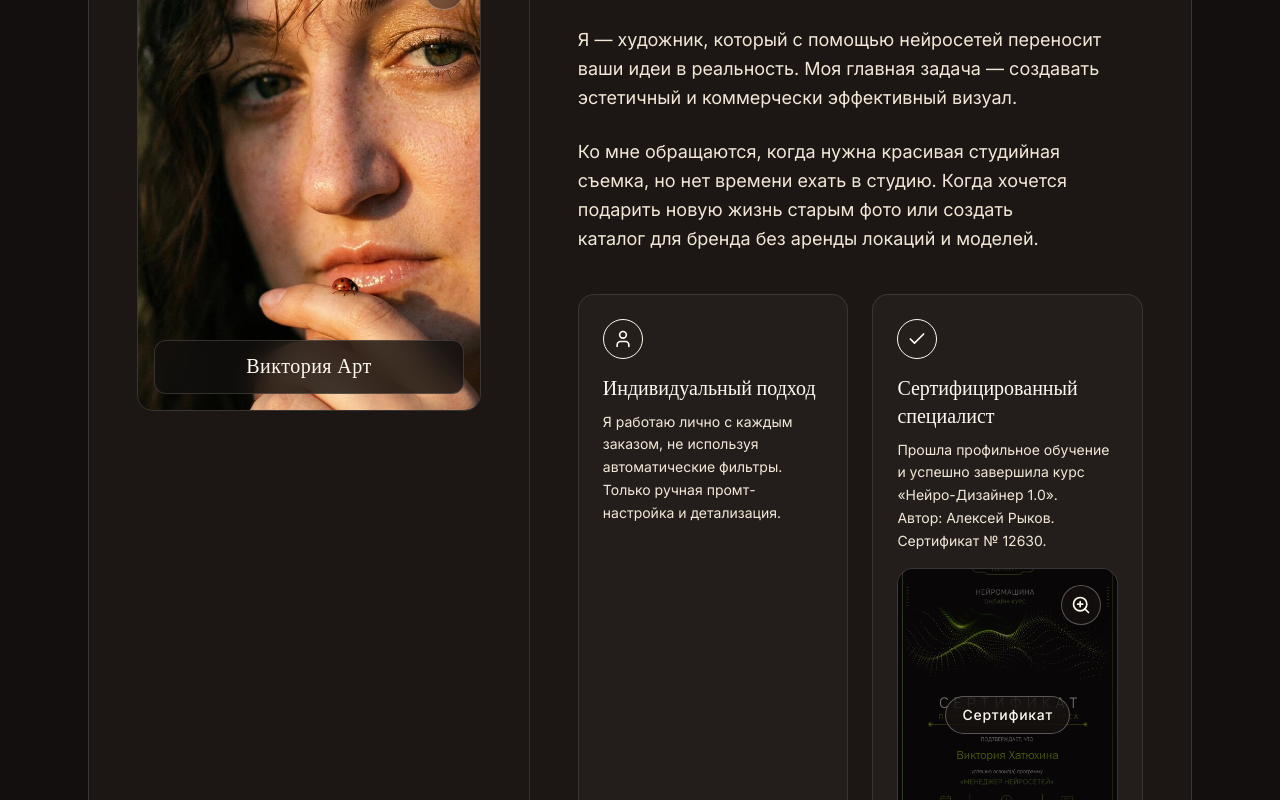
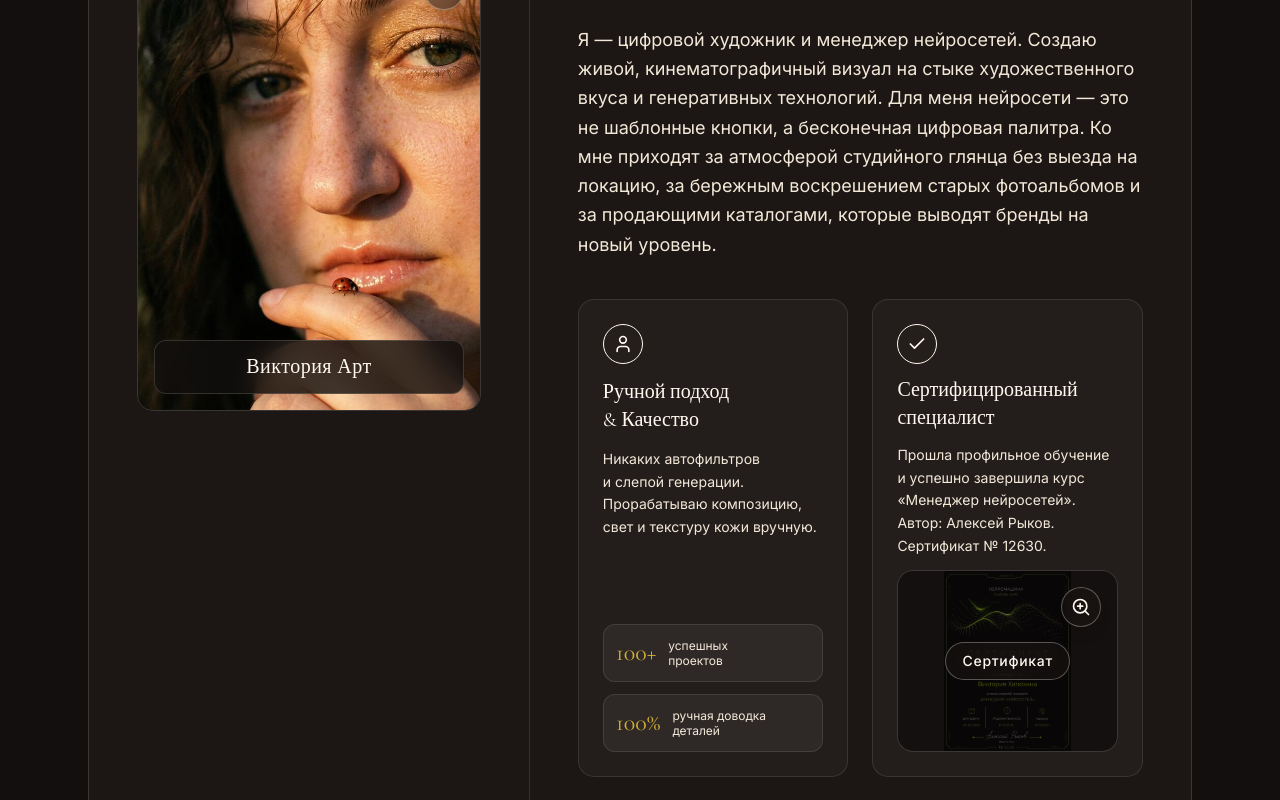
Before and after one commit to hatuhinaassiscenterazy-blip/-, a React (Vite) app: page / in a window 1280 px wide. Shown: the part 7100-7900 px from the top of the page. Built offline with nearby package versions, Linux system fonts and the light colour scheme.

Commit message:
refactor(about): update personal description and layout
Refine the "About Me" text to better emphasize the role of a digital artist and AI manager, and adjust the grid layout for improved component consistency.

```diff
--- a/src/App.tsx
+++ b/src/App.tsx
@@ -742,36 +742,43 @@ export default function App() {
                 <h2 className="text-3xl md:text-4xl font-semibold mb-6 md:mb-8 text-[#fff9f0]">Обо мне & Доверие</h2>
                 <div className="space-y-6 text-[#f3e8d8] text-lg leading-relaxed mb-10">
                   <p>
-                    Я — художник, который с помощью нейросетей переносит ваши идеи в реальность. Моя главная задача — создавать эстетичный и коммерчески эффективный визуал.
-                  </p>
-                  <p>
-                    Ко мне обращаются, когда нужна красивая студийная съемка, но нет времени ехать в студию. Когда хочется подарить новую жизнь старым фото или создать каталог для бренда без аренды локаций и моделей.
+                    Я — цифровой художник и менеджер нейросетей. Создаю живой, кинематографичный визуал на стыке художественного вкуса и генеративных технологий. Для меня нейросети — это не шаблонные кнопки, а бесконечная цифровая палитра. Ко мне приходят за атмосферой студийного глянца без выезда на локацию, за бережным воскрешением старых фотоальбомов и за продающими каталогами, которые выводят бренды на новый уровень.
                   </p>
                 </div>
 
-                <div className="grid grid-cols-1 sm:grid-cols-2 gap-6">
-                  <div className="p-6 rounded-2xl bg-[rgba(255,255,255,0.03)] border border-[rgba(255,249,240,0.1)] hover:border-[rgba(255,249,240,0.3)] transition-colors">
-                    <div className="w-10 h-10 rounded-full bg-[#251f1c] border border-[#fff9f0] flex items-center justify-center shrink-0 mb-4">
+                <div className="grid grid-cols-1 sm:grid-cols-2 gap-6 items-stretch">
+                  <div className="p-6 rounded-2xl bg-[rgba(255,255,255,0.03)] border border-[rgba(255,249,240,0.1)] hover:border-[rgba(255,249,240,0.3)] transition-colors h-full flex flex-col justify-start gap-[14px]">
+                    <div className="w-10 h-10 rounded-full bg-[#251f1c] border border-[#fff9f0] flex items-center justify-center shrink-0">
                       <User className="w-5 h-5 text-[#fff9f0]" />
                     </div>
-                    <h4 className="text-xl font-serif text-[#fff9f0] mb-2">Индивидуальный подход</h4>
+                    <h4 className="text-xl font-serif text-[#fff9f0]">Ручной подход & Качество</h4>
                     <p className="text-sm text-[#f3e8d8] leading-relaxed">
-                      Я работаю лично с каждым заказом, не используя автоматические фильтры. Только ручная промт-настройка и детализация.
+                      Никаких автофильтров и слепой генерации. Прорабатываю композицию, свет и текстуру кожи вручную.
                     </p>
+                    <div className="flex flex-col gap-3 mt-auto pt-2">
+                      <div className="bg-[rgba(255,249,240,0.05)] rounded-xl p-3 flex items-center gap-3 border border-[rgba(255,249,240,0.1)]">
+                        <span className="text-2xl font-serif text-[#d4af37]">100+</span>
+                        <span className="text-xs text-[#f3e8d8] leading-tight">успешных<br/>проектов</span>
+                      </div>
+                      <div className="bg-[rgba(255,249,240,0.05)] rounded-xl p-3 flex items-center gap-3 border border-[rgba(255,249,240,0.1)]">
+                        <span className="text-2xl font-serif text-[#d4af37]">100%</span>
+                        <span className="text-xs text-[#f3e8d8] leading-tight">ручная доводка<br/>деталей</span>
+                      </div>
+                    </div>
                   </div>
 
-                  <div className="p-6 rounded-2xl bg-[rgba(255,255,255,0.03)] border border-[rgba(255,249,240,0.1)] hover:border-[rgba(255,249,240,0.3)] transition-colors">
-                    <div className="w-10 h-10 rounded-full bg-[#251f1c] border border-[#fff9f0] flex items-center justify-center shrink-0 mb-4">
+                  <div className="p-6 rounded-2xl bg-[rgba(255,255,255,0.03)] border border-[rgba(255,249,240,0.1)] hover:border-[rgba(255,249,240,0.3)] transition-colors h-full flex flex-col justify-start gap-[12px]">
+                    <div className="w-10 h-10 rounded-full bg-[#251f1c] border border-[#fff9f0] flex items-center justify-center shrink-0">
                       <Check className="w-5 h-5 text-[#fff9f0]" />
                     </div>
-                    <h4 className="text-xl font-serif text-[#fff9f0] mb-2">Сертифицированный специалист</h4>
-                    <p className="text-sm text-[#f3e8d8] leading-relaxed mb-4">
-                      Прошла профильное обучение и успешно завершила курс «Нейро-Дизайнер 1.0».
+                    <h4 className="text-xl font-serif text-[#fff9f0]">Сертифицированный специалист</h4>
+                    <p className="text-sm text-[#f3e8d8] leading-relaxed">
+                      Прошла профильное обучение и успешно завершила курс «Менеджер нейросетей».
                       <br />
                       Автор: Алексей Рыков. Сертификат № 12630.
                     </p>
-                    <div className="aspect-[3/4] rounded-2xl border-glass overflow-hidden relative group bg-[#1c1715]">
-                      <img src="./diploma25613405.png" alt="Сертификат" className="w-full h-full object-cover opacity-60 group-hover:opacity-100 transition-all duration-700 group-hover:scale-105" />
+                    <div className="rounded-2xl border-glass overflow-hidden relative group bg-[#1c1715] flex items-center justify-center mt-auto">
+                      <img src="./diploma25613405.png" alt="Сертификат" className="w-full max-h-[180px] object-contain opacity-60 group-hover:opacity-100 transition-all duration-700 group-hover:scale-105" />
                       <div className="absolute inset-0 flex items-center justify-center bg-black/30 pointer-events-none group-hover:bg-transparent transition-colors duration-500">
                         <span className="text-[#fff9f0] font-medium tracking-wider text-sm border border-[rgba(255,249,240,0.3)] px-4 py-2 rounded-full backdrop-blur-md bg-[rgba(28,23,21,0.5)]">Сертификат</span>
                       </div>
```
